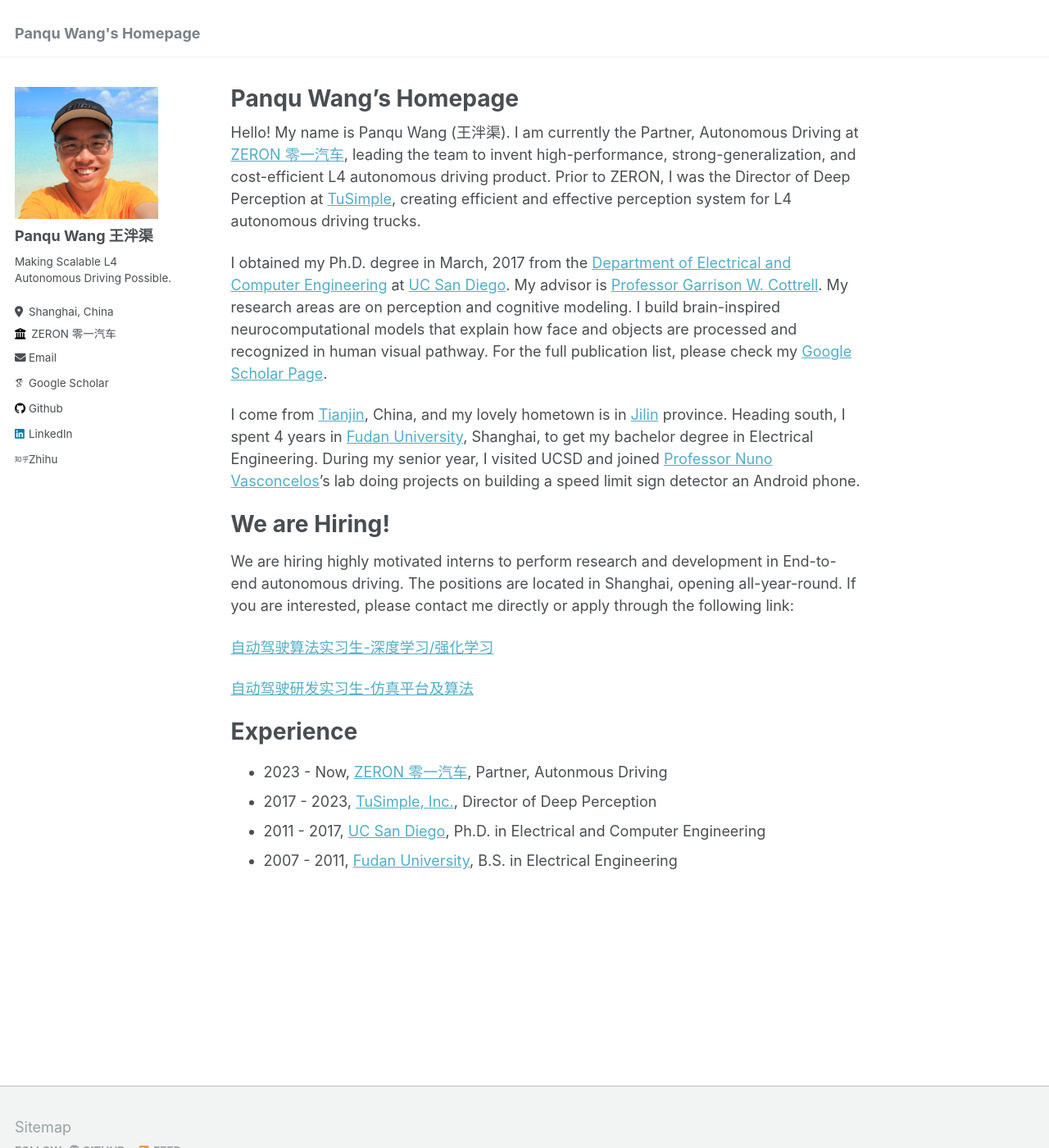
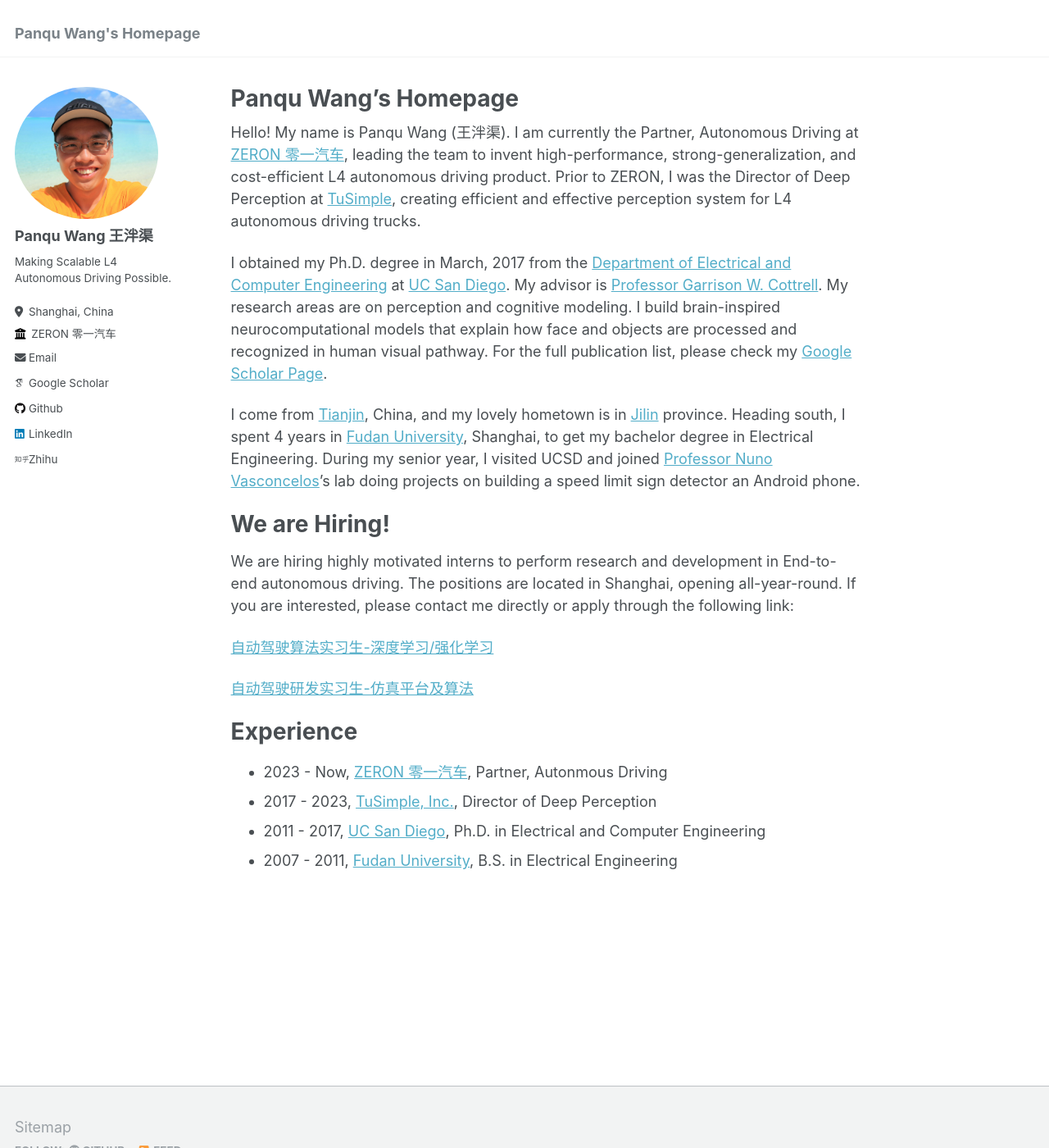
Before and after one commit to wpqmanu/wpqmanu.github.io, a Jekyll site: the page built from _pages/about.md, in a window 1280 px wide and 1400 px high. Shown: the whole window at 82% size. Built offline with Jekyll 4.4.1, drawn with Linux system fonts in a browser that asks for light colours; some web fonts are replaced.

Commit message:
fixed avatar

```diff
--- a/_sass/_sidebar.scss
+++ b/_sass/_sidebar.scss
@@ -81,7 +81,7 @@
   vertical-align: top;
   width: 52px;
   // set width only, for non-square avatars
-  height: 52px;
+  // height: 52px;
 
   @include breakpoint($large) {
     display: block;
@@ -91,8 +91,8 @@
 
   img {
     max-width: 175px;
-    // border-radius: 50%;
-    width: 175px;
+    border-radius: 50%;
+    // width: 175px;
     // height: 175px;
 
     // @include breakpoint($large) {
```
